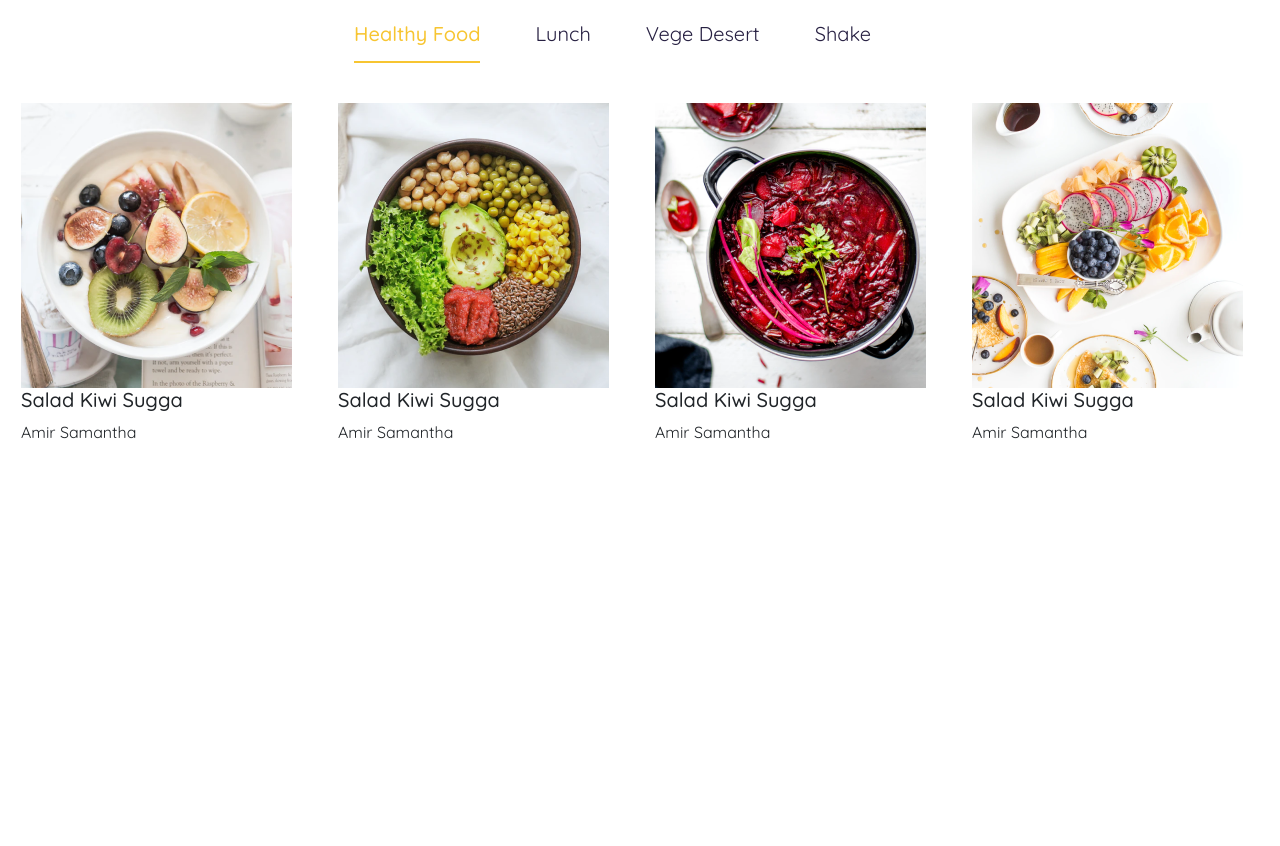
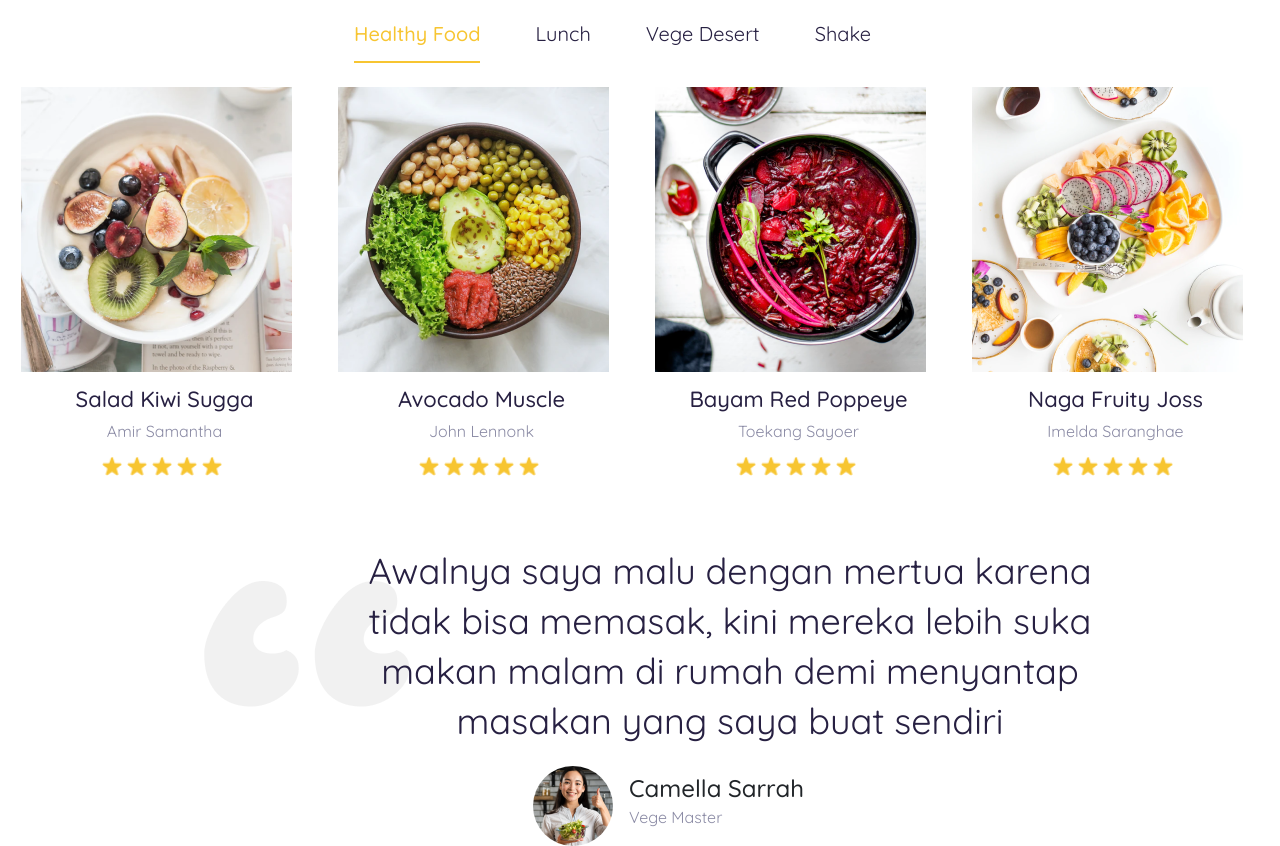
Before and after one commit to hanawazaki/foodyar-html, a plain HTML site: page index.html in a window 1280 px wide. Shown: the part 667-1513 px from the top of the page. Before the commit the page ends 1127 px from the top, so only its background shows below. Drawn offline with nearby package versions, Linux system fonts and the light colour scheme.

Commit message:
testimonial section

```diff
--- a/assets/css/custom-css.css
+++ b/assets/css/custom-css.css
@@ -109,7 +109,7 @@ body {
   justify-content: center;
 }
 
-.watch-list p {
+.watch-list a {
   margin-right: 55px;
   font-style: normal;
   font-weight: normal;
@@ -139,4 +139,74 @@ body {
   margin-right: 15px;
   margin-left: 15px;
   width: 287px;
+  align-items: center;
 }
+
+.wn-title {
+  margin-top: 14px;
+  font-weight: 500;
+  font-size: 22px;
+  line-height: 27px;
+  text-align: center;
+  color: #272042;
+}
+
+.wn-user {
+  font-weight: normal;
+  font-size: 16px;
+  line-height: 20px;
+  text-align: center;
+  color: #8b8ba5;
+  margin-top: 8px;
+}
+
+.stars {
+  margin-top: 12px;
+  justify-content: center;
+}
+
+.stars img {
+  width: 20px;
+  margin-right: 5px;
+}
+
+.testimonial {
+  margin-top: 70px;
+}
+
+.quote {
+  background-image: url("/assets/images/bg-testi.png");
+  background-position: center;
+  background-repeat: no-repeat;
+  position: relative;
+}
+
+.quote p {
+  /* position: absolute; */
+  font-weight: normal;
+  font-size: 36px;
+  line-height: 50px;
+  text-align: center;
+  color: #272042;
+  width: 1007px;
+  word-wrap: break-word;
+  padding-left: 283px;
+}
+
+.user {
+  margin-top: 20px;
+  padding-left: 57px;
+}
+.user h6 {
+  font-weight: 500;
+  font-size: 22px;
+  line-height: 27px;
+  color: #272042;
+}
+
+.user p {
+  font-weight: normal;
+  font-size: 16px;
+  line-height: 20px;
+  color: #8b8ba5;
+}
--- a/index.html
+++ b/index.html
@@ -44,6 +44,8 @@
       </div>
     </nav>
     <!-- navbar end -->
+
+    <!-- Hero -->
     <section class="hero">
       <div class="container">
         <div class="row">
@@ -64,41 +66,95 @@
         </div>
       </div>
     </section>
+    <!-- watch now -->
     <section class="watch-now">
       <div class="col heading-text">
         <h6>Watch Now</h6>
         <p>Special to Try</p>
       </div>
       <div class="watch-list mt-4">
-        <p class="active">Healthy Food</p>
-        <p>Lunch</p>
-        <p>Vege Desert</p>
-        <p>Shake</p>
+        <a href="#" class="active">Healthy Food</a>
+        <a href="#">Lunch</a>
+        <a href="#">Vege Desert</a>
+        <a href="#">Shake</a>
       </div>
       <div class="mt-4 video-list">
         <div class="item">
           <img src="/assets/images/watch1.png" alt="" />
           <h5 class="wn-title">Salad Kiwi Sugga</h5>
           <p class="wn-user">Amir Samantha</p>
-          <p class="star"></p>
+          <div class="stars d-flex">
+            <img src="/assets/images/Star 1.png" alt="" />
+            <img src="/assets/images/Star 1.png" alt="" />
+            <img src="/assets/images/Star 1.png" alt="" />
+            <img src="/assets/images/Star 1.png" alt="" />
+            <img src="/assets/images/Star 1.png" alt="" />
+          </div>
         </div>
         <div class="item">
           <img src="/assets/images/watch2.png" alt="" />
-          <h5 class="wn-title">Salad Kiwi Sugga</h5>
-          <p class="wn-user">Amir Samantha</p>
-          <p class="star"></p>
+          <h5 class="wn-title">Avocado Muscle</h5>
+          <p class="wn-user">John Lennonk</p>
+          <div class="stars d-flex">
+            <img src="/assets/images/Star 1.png" alt="" />
+            <img src="/assets/images/Star 1.png" alt="" />
+            <img src="/assets/images/Star 1.png" alt="" />
+            <img src="/assets/images/Star 1.png" alt="" />
+            <img src="/assets/images/Star 1.png" alt="" />
+          </div>
         </div>
         <div class="item">
           <img src="/assets/images/watch3.png" alt="" />
-          <h5 class="wn-title">Salad Kiwi Sugga</h5>
-          <p class="wn-user">Amir Samantha</p>
-          <p class="star"></p>
+          <h5 class="wn-title">Bayam Red Poppeye</h5>
+          <p class="wn-user">Toekang Sayoer</p>
+          <div class="stars d-flex">
+            <img src="/assets/images/Star 1.png" alt="" />
+            <img src="/assets/images/Star 1.png" alt="" />
+            <img src="/assets/images/Star 1.png" alt="" />
+            <img src="/assets/images/Star 1.png" alt="" />
+            <img src="/assets/images/Star 1.png" alt="" />
+          </div>
         </div>
         <div class="item">
           <img src="/assets/images/watch4.png" alt="" />
-          <h5 class="wn-title">Salad Kiwi Sugga</h5>
-          <p class="wn-user">Amir Samantha</p>
-          <p class="star"></p>
+          <h5 class="wn-title">Naga Fruity Joss</h5>
+          <p class="wn-user">Imelda Saranghae</p>
+          <div class="stars d-flex">
+            <img src="/assets/images/Star 1.png" alt="" />
+            <img src="/assets/images/Star 1.png" alt="" />
+            <img src="/assets/images/Star 1.png" alt="" />
+            <img src="/assets/images/Star 1.png" alt="" />
+            <img src="/assets/images/Star 1.png" alt="" />
+          </div>
+        </div>
+      </div>
+    </section>
+    <!-- testimonial -->
+    <section class="testimonial">
+      <div class="container">
+        <div class="row">
+          <div class="col">
+            <div class="quote">
+              <p>
+                Awalnya saya malu dengan mertua karena tidak bisa memasak, kini
+                mereka lebih suka makan malam di rumah demi menyantap masakan
+                yang saya buat sendiri
+              </p>
+            </div>
+            <div class="user d-flex justify-content-center">
+              <li class="media">
+                <img
+                  class="mr-3 rounded-circle"
+                  src="/assets/images/user-testi.png"
+                  alt=""
+                />
+                <div class="media-body">
+                  <h4 class="mt-2 mb-1">Camella Sarrah</h4>
+                  <p>Vege Master</p>
+                </div>
+              </li>
+            </div>
+          </div>
         </div>
       </div>
     </section>
```
Also changed, not shown: assets/images/bg-testi.png (added), assets/images/user-testi.png (added).
